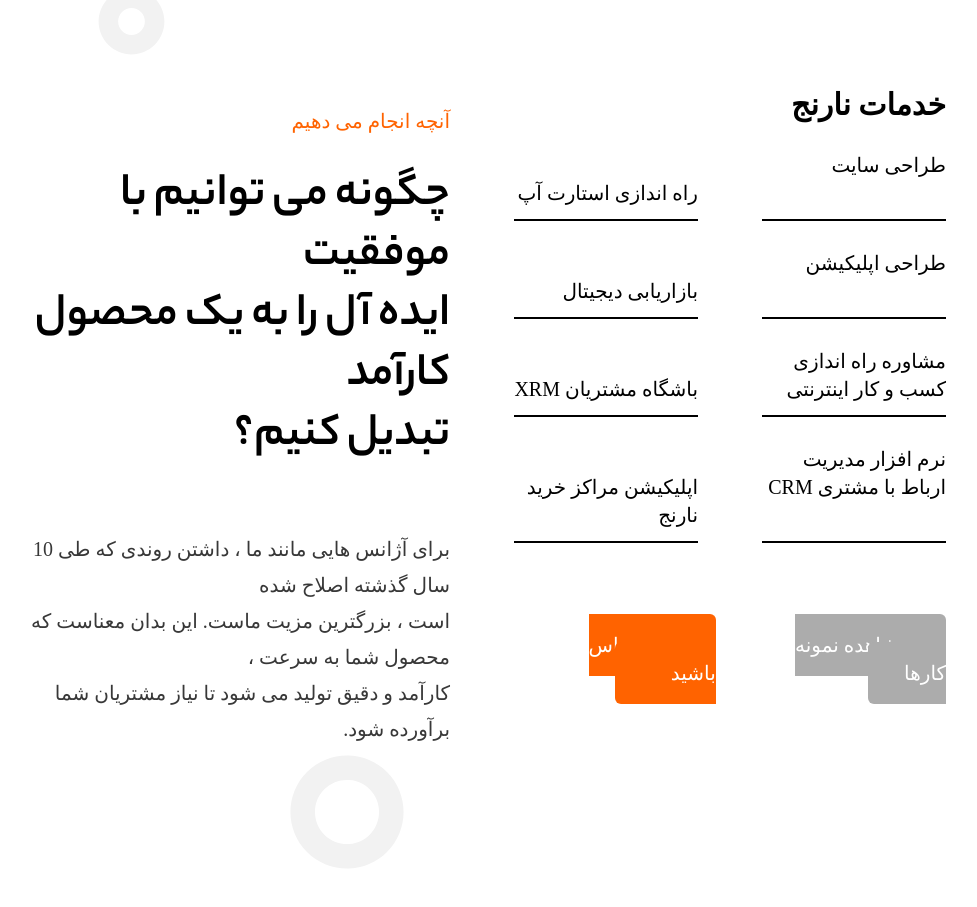
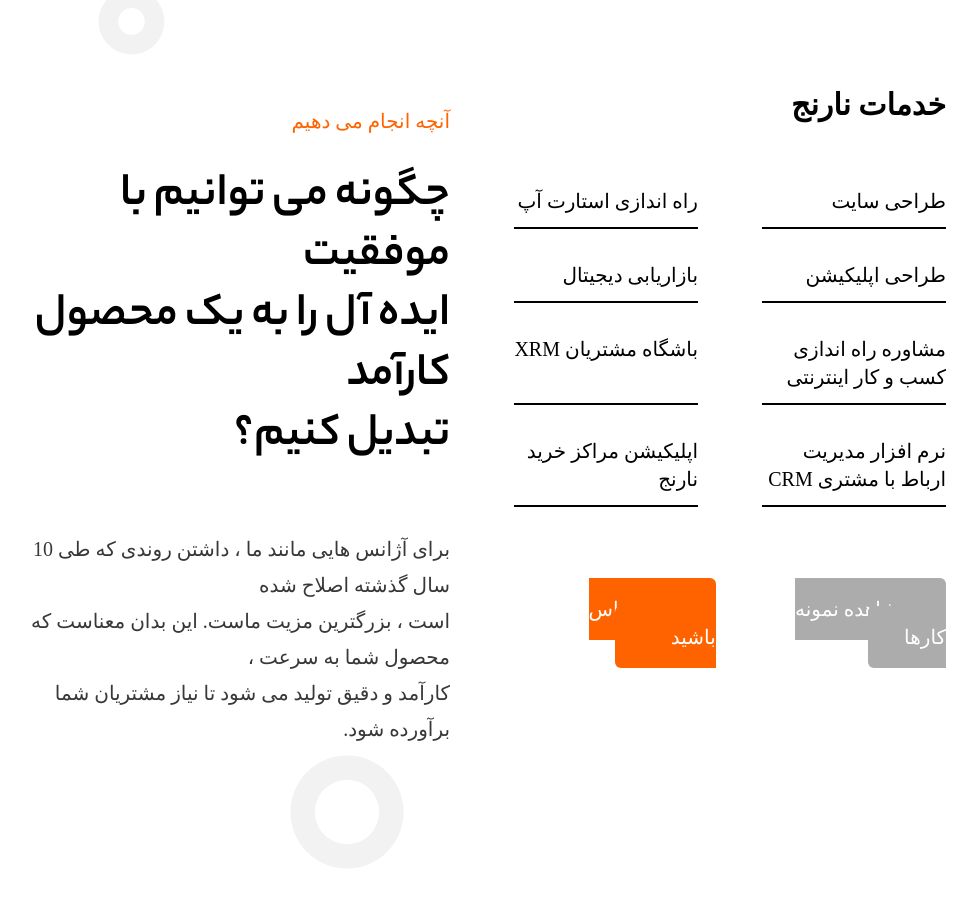
Before and after one commit to sb878787/naranj, a Vue app: page /about in a window 1280 px wide. Shown: the part 1820-2727 px from the top of the page, without its empty margins (158-1135 px from the left). Built offline with nearby package versions, Linux system fonts and the light colour scheme; a web font is replaced by a local one.

Commit message:
Feat/naranj-commit

```diff
--- a/src/views/AboutView.vue
+++ b/src/views/AboutView.vue
@@ -68,8 +68,8 @@
       <div class="flex xl:flex-row flex-col gap-x-16">
         <div class="flex-1">
           <p class="font-YekanM xl:text-3xl text-2xl font-semibold text-[#383838] xl:text-black">خدمات نارنج</p>
-          <div class="flex flex-col xl:flex-row space-y-7 justify-between xl:gap-x-16 pt-7">
-            <div class="group flex-1 xl:border-b-2 border-b-[1px] pb-3 border-black hover:border-[#FF8030] focus:border-[#FF8030] transition-all cursor-pointer">
+          <div class="flex flex-col xl:flex-row space-y-7 justify-between xl:gap-x-16 pt-9">
+            <div class="group flex-1 xl:border-b-2 border-b-[1px] pb-3 pt-7 border-black hover:border-[#FF8030] focus:border-[#FF8030] transition-all cursor-pointer">
               <a href="#" class="font-YekanM xl:text-xl text-lg group-hover:text-[#FF8030] focus:text-[#FF8030] transition-all">
                 طراحی سایت
               </a>
@@ -80,8 +80,8 @@
               </a>
             </div>
           </div>
-          <div class="flex flex-col xl:flex-row space-y-7 justify-between gap-x-16 pt-7">
-            <div class="group flex-1 xl:border-b-2 border-b-[1px] pb-3 border-black hover:border-[#FF8030] focus:border-[#FF8030] transition-all cursor-pointer">
+          <div class="flex flex-col xl:flex-row space-y-7 justify-between gap-x-16 pt-1">
+            <div class="group flex-1 xl:border-b-2 border-b-[1px] pb-3 pt-7 border-black hover:border-[#FF8030] focus:border-[#FF8030] transition-all cursor-pointer">
               <a href="#" class="font-YekanM xl:text-xl text-lg group-hover:text-[#FF8030] focus:text-[#FF8030] transition-all">
                 طراحی اپلیکیشن
               </a>
@@ -92,8 +92,8 @@
               </a>
             </div>
           </div>
-          <div class="flex flex-col xl:flex-row space-y-7 justify-between gap-x-16 pt-7">
-            <div class="group flex-1 xl:border-b-2 border-b-[1px] pb-3 border-black hover:border-[#FF8030] focus:border-[#FF8030] transition-all cursor-pointer">
+          <div class="flex flex-col xl:flex-row space-y-7 justify-between gap-x-16 pt-1">
+            <div class="group flex-1 xl:border-b-2 border-b-[1px] pb-3 pt-7 border-black hover:border-[#FF8030] focus:border-[#FF8030] transition-all cursor-pointer">
               <a href="#" class="font-YekanM xl:text-xl text-lg group-hover:text-[#FF8030] focus:text-[#FF8030] transition-all">
                 مشاوره راه اندازی کسب و کار اینترنتی
               </a>
@@ -104,8 +104,8 @@
               </a>
             </div>
           </div>
-          <div class="flex flex-col xl:flex-row space-y-7 justify-between gap-x-16 pt-7">
-            <div class="group flex-1 xl:border-b-2 border-b-[1px] pb-3 border-black hover:border-[#FF8030] focus:border-[#FF8030] transition-all cursor-pointer">
+          <div class="flex flex-col xl:flex-row space-y-7 justify-between gap-x-16 pt-1">
+            <div class="group flex-1 xl:border-b-2 border-b-[1px] pb-3 pt-7 border-black hover:border-[#FF8030] focus:border-[#FF8030] transition-all cursor-pointer">
               <a href="#" class="font-YekanM xl:text-xl text-lg group-hover:text-[#FF8030] focus:text-[#FF8030] transition-all">
                 نرم افزار مدیریت ارباط با مشتری CRM
               </a>
--- a/src/views/HomeView.vue
+++ b/src/views/HomeView.vue
@@ -58,7 +58,7 @@
       <p class="text-white text-2xl font-YekanL absolute top-[395px] right-44">
         هر ایده جدید فقط یک اشتباه است
       </p>
-      <ul class="pl-9 pt-[34%] space-y-8">
+      <ul class="pl-9 pt-[32%] space-y-8">
         <li>
           <svg width="18" height="27" viewBox="0 0 11 20" fill="none" xmlns="http://www.w3.org/2000/svg">
             <path d="M9.00963 3.32002H11V0.14003C10.0363 0.0453769 9.06802 -0.00135428 8.09913 2.98641e-05C5.21944 2.98641e-05 3.25024 1.66003 3.25024 4.70002V7.32002H0V10.88H3.25024V20H7.14629V10.88H10.3859L10.873 7.32002H7.14629V5.05002C7.14629 4.00002 7.44273 3.32002 9.00963 3.32002Z" fill="white"/>
```
